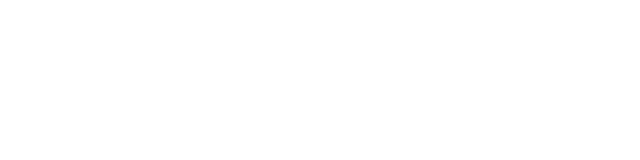
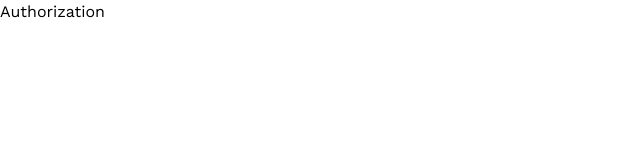
Before and after one commit to RemiixSp/todo-list, a React (Create React App) app: page /authorization in a window 1280 px wide. Before the commit this address had no page. Shown: the top 160 px of the page, without its empty margins (0-640 px from the left). Built offline with nearby package versions, Linux system fonts and the light colour scheme.

Commit message:
feat: :sparkles: adding route to sign up

```diff
--- a/src/ui/boot/router.tsx
+++ b/src/ui/boot/router.tsx
@@ -1,11 +1,13 @@
 import React from 'react';
 import { BrowserRouter, Routes, Route } from 'react-router-dom';
+import Authorization from '../pages/authorization';
 import Home from '../pages/home';
 const Router = () => {
   return (
     <BrowserRouter>
       <Routes>
         <Route path='/' element={<Home />} />
+        <Route path='/authorization' element={<Authorization />} />
       </Routes>
     </BrowserRouter>
   );
--- a/src/ui/components/header/index.tsx
+++ b/src/ui/components/header/index.tsx
@@ -2,6 +2,7 @@
 import logo from '../../../media/images/logo.png';
 import styles from './header.module.scss';
 import Button from '../../common/button';
+import { Link } from 'react-router-dom';
 
 const Header = () => (
   <div className={styles.header}>
@@ -14,9 +15,11 @@
         </div>
       </div>
       <div className={styles.authorization}>
-        <Button className={styles.login} onClick={() => {}}>
-          Login
-        </Button>
+        <Link to='authorization'>
+          <Button className={styles.login} onClick={() => {}}>
+            Sign in
+          </Button>
+        </Link>
       </div>
     </div>
   </div>
--- /dev/null
+++ b/src/ui/pages/authorization/index.tsx
@@ -0,0 +1,7 @@
+import React from 'react';
+
+const Authorization = () => {
+  return <div>Authorization</div>;
+};
+
+export default Authorization;
```
Also changed, not shown: src/ui/pages/authorization/authorization.module.scss (added).
